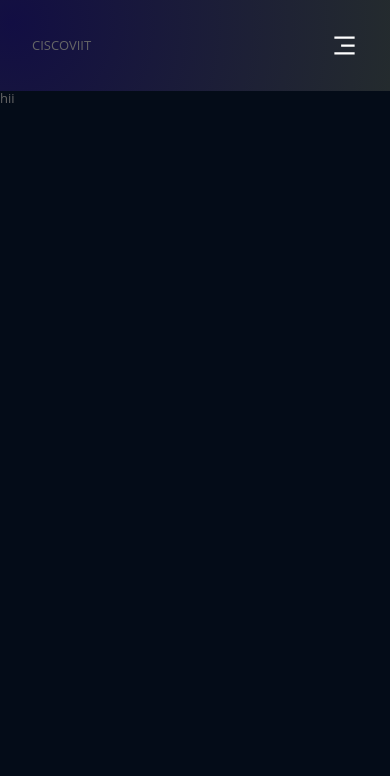
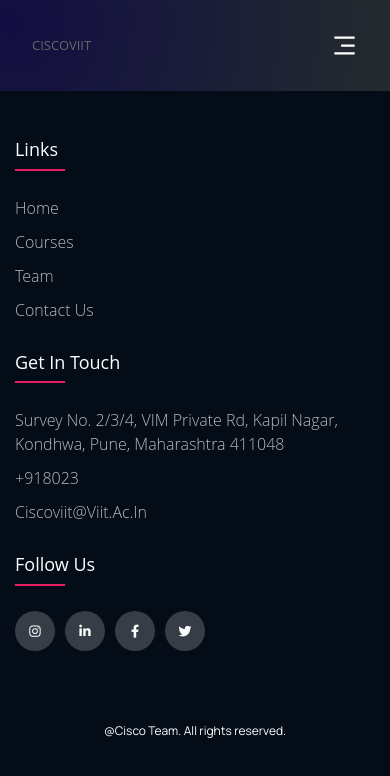
Before and after one commit to ciscoviit/ciscoviit.github.io, a React (Create React App) app: page /contactus in a window 390 px wide. Shown: the top 776 px of the page. Built offline with nearby package versions, Linux system fonts and the light colour scheme.

Commit message:
Contactus Section Added and fixed footer

```diff
--- a/src/App.js
+++ b/src/App.js
@@ -1,6 +1,6 @@
 import React from 'react';
 import { Footer, Gallery, HeroSection, TeamCard ,CourseCard} from './containers';
-import { Insights, Navbar , AboutSection} from './components';
+import { Insights, Navbar , AboutSection, ContactUs} from './components';
 import { Route, Routes, Navigate } from 'react-router-dom';
 import './App.css';
 
@@ -39,11 +39,13 @@ const Team = () => {
   )
 }
 
-const ContactUs = () => {
+const Contactus = () => {
   return (
     <div>
-      <h1>hii</h1>
-    </div>
+    <div className='my-5'></div>
+    <div>
+      <ContactUs/>
+    </div></div>
   )
 }
 
@@ -57,7 +59,7 @@ const App = () => {
         <Route path="/about" element={<About />} />
         <Route path="/courses" element={<Courses />} />
         <Route path="/team" element={<Team />} />
-        <Route path="/contactus" element={<ContactUs />} />
+        <Route path="/contactus" element={<Contactus />} />
         <Route path="*" element={<Navigate to="/" replace />} />
       </Routes>
     </div>
--- /dev/null
+++ b/src/components/contactus/ContactUs.jsx
@@ -0,0 +1,8 @@
+import React from "react";
+import Footer from '../../containers/footer/Footer'
+
+const ContactUs = ( ) => (
+    <Footer/>
+)
+
+export default ContactUs;
--- a/src/components/index.js
+++ b/src/components/index.js
@@ -5,3 +5,4 @@ export { default as Navbar } from './navbar/Navbar';
 export {default as TeamSection} from './team/TeamSection';
 export {default as CourseSection} from './course/CourseSection';
 export {default as AboutSection} from './about/AboutSection';
+export {default as ContactUs} from './contactus/ContactUs'
--- a/src/containers/footer/footer.css
+++ b/src/containers/footer/footer.css
@@ -150,6 +150,10 @@ ul {
         width: 50%;
         margin-bottom: 30px;
     }
+    .footer-col1 {
+        width: 50%;
+        margin-bottom: 30px;
+    }
 }
 
 
@@ -157,4 +161,7 @@ ul {
     .footer-col {
         width: 100%;
     }
+    .footer-col1{
+        width: 100%;
+    }
 }
```
Also changed, not shown: src/components/contactus/ContactUs.css (added).
